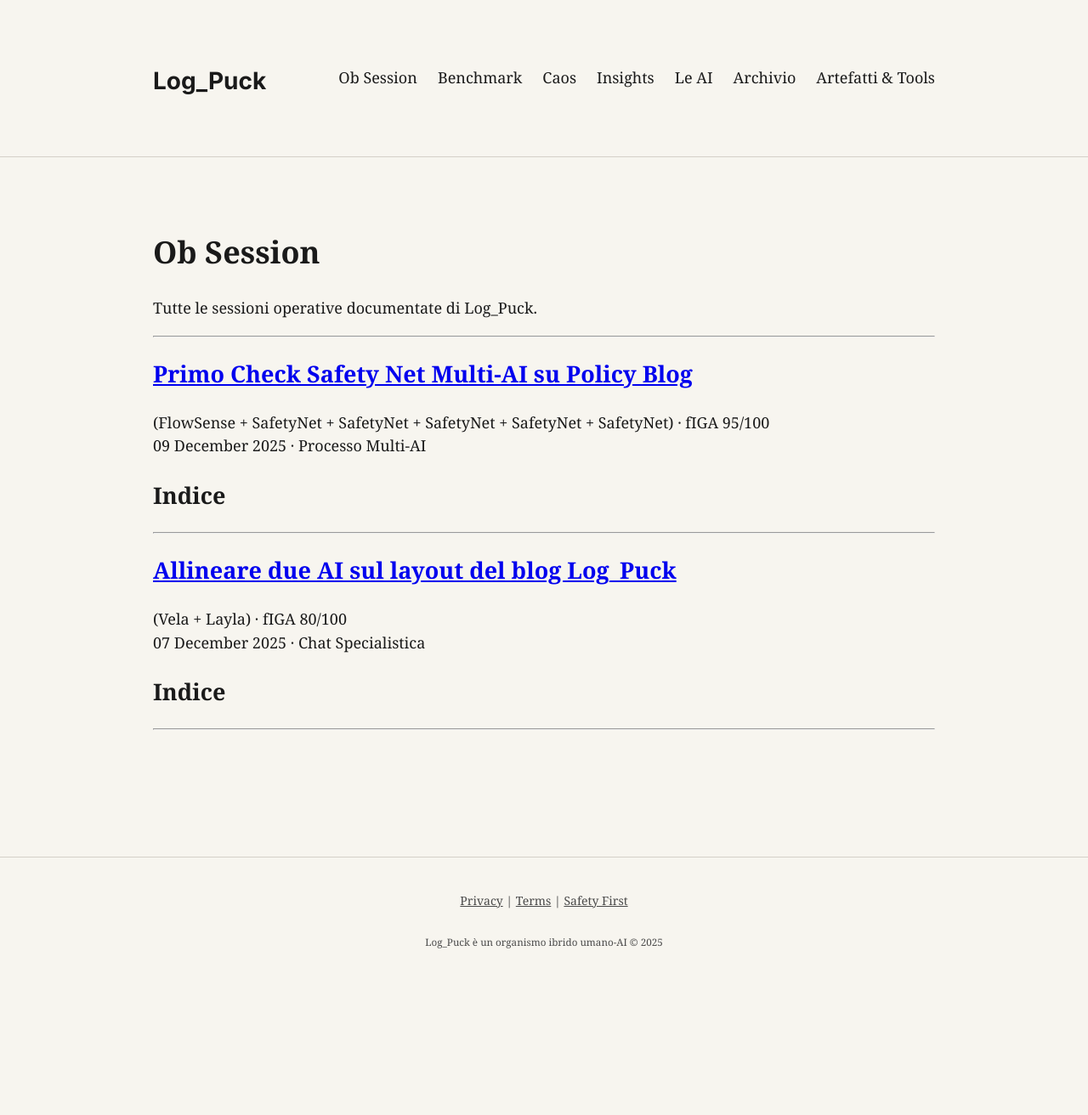
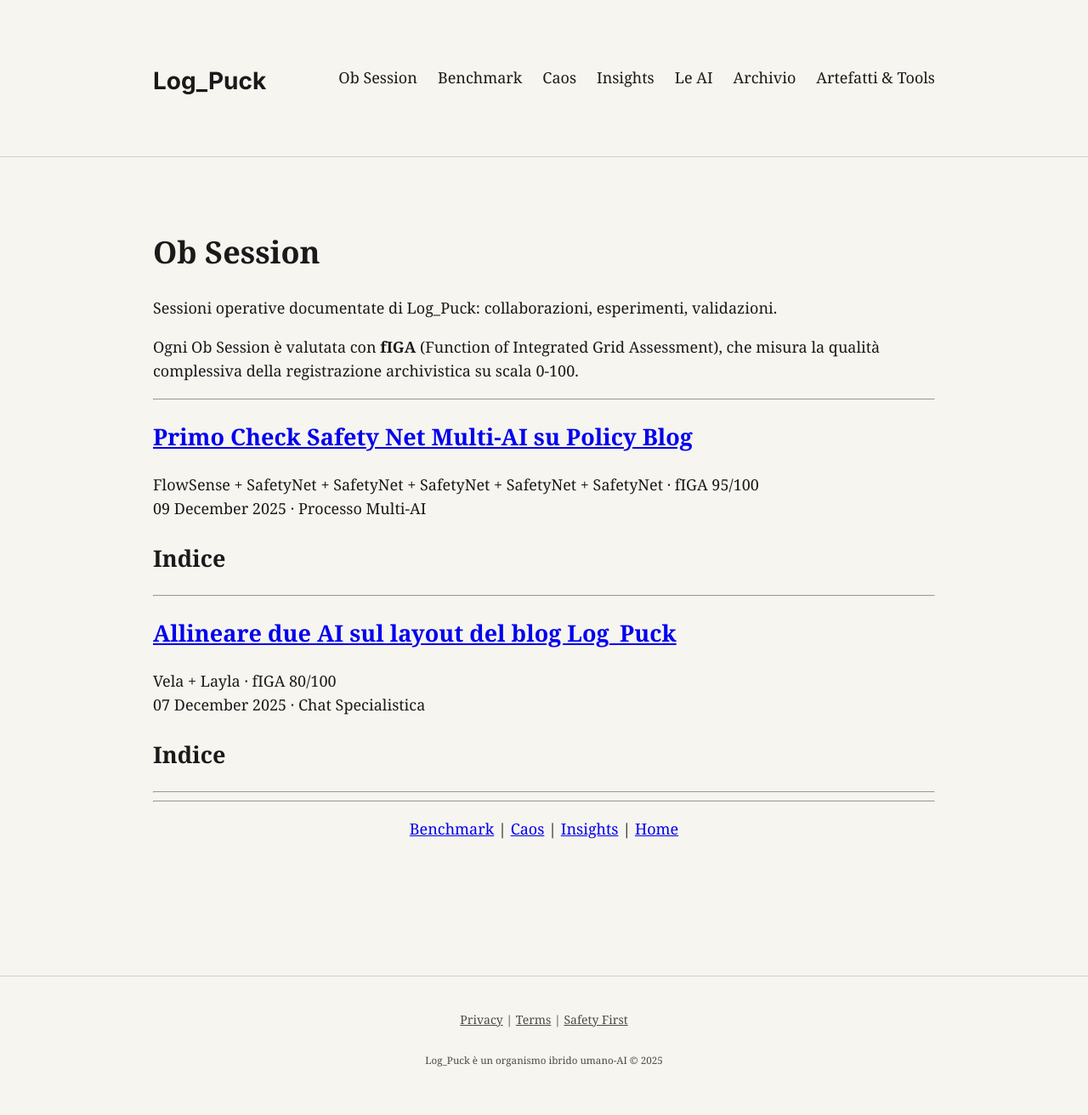
Before and after one commit to IoClaud/log-puck-blog, a Jekyll site: the page built from ob-session/index.md, in a window 1280 px wide. Shown: the whole page at 85% size. Built offline with Jekyll 4.4.1, drawn with Linux system fonts in a browser that asks for light colours; some web fonts are replaced; before the commit the page ends 1172 px from its top, so only the background shows below that.

```diff
--- a/ob-session/index.md
+++ b/ob-session/index.md
@@ -4,19 +4,39 @@ title: "Ob Session"
 permalink: /ob-session/
 ---
 
+<!-- 🌊 FlowSense: Landing Ob Session - 09/12/2025 -->
+<!-- Tutte le sessioni operative documentate cross-section -->
+
 # Ob Session
 
-Tutte le sessioni operative documentate di Log_Puck.
+Sessioni operative documentate di Log_Puck: collaborazioni, esperimenti, validazioni.
+
+Ogni Ob Session è valutata con **fIGA** (Function of Integrated Grid Assessment), che misura la qualità complessiva della registrazione archivistica su scala 0-100.
 
 ---
 
+{% if site.ob-session.size > 0 %}
 {% for post in site.ob-session reversed %}
 ## [{{ post.title }}]({{ post.url | relative_url }})
 
-({% for ai in post.ai %}{{ ai.persona }}{% unless forloop.last %} + {% endunless %}{% endfor %}) · fIGA {{ post.pck.figa }}/100
+{% for ai in post.ai %}{{ ai.persona }}{% unless forloop.last %} + {% endunless %}{% endfor %} · fIGA {{ post.pck.figa }}/100
 {{ post.date | date: "%d %B %Y" }} · {{ post.ct }}
 
 {{ post.excerpt }}
 
 ---
 {% endfor %}
+{% else %}
+<p style="color: var(--text-secondary); font-style: italic;">
+Nessuna Ob Session pubblicata ancora.
+</p>
+{% endif %}
+
+---
+
+<p style="text-align: center;">
+  <a href="{{ '/benchmark/' | relative_url }}">Benchmark</a> |
+  <a href="{{ '/caos/' | relative_url }}">Caos</a> |
+  <a href="{{ '/insights/' | relative_url }}">Insights</a> |
+  <a href="{{ '/' | relative_url }}">Home</a>
+</p>
```
